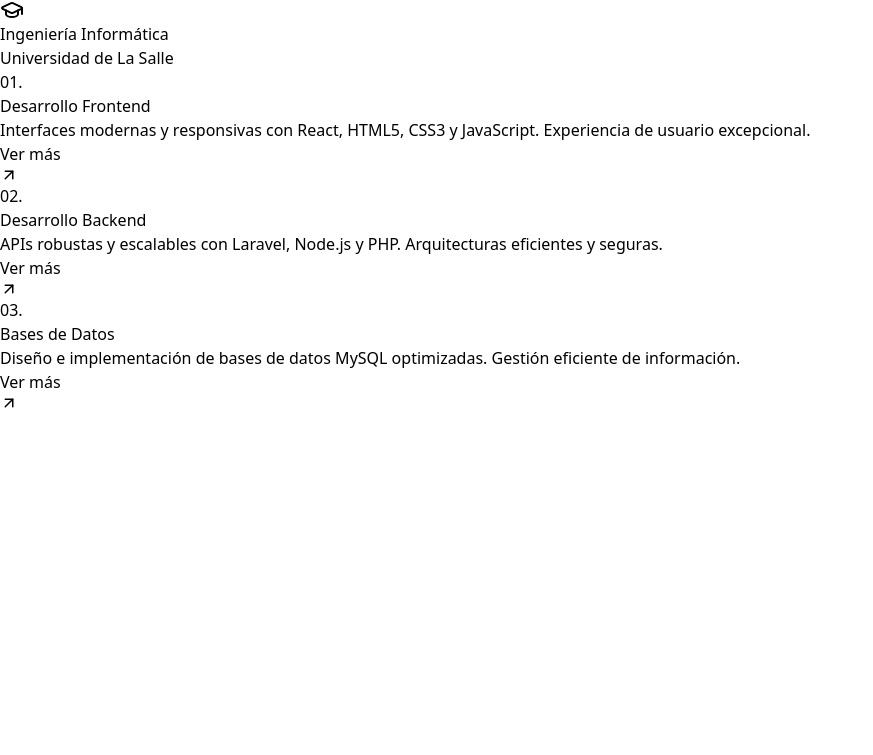
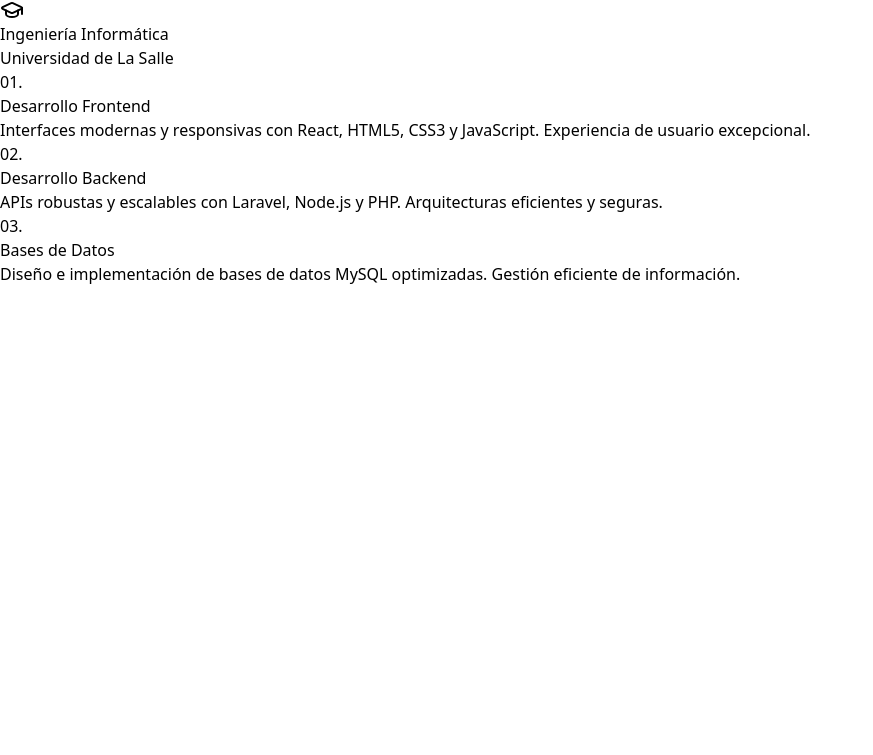
Before and after one commit to GarZa402/Portafolio, a React (Vite) app: page / in a window 1280 px wide. Shown: the part 2072-2827 px from the top of the page, without its empty margins (0-873 px from the left). Built offline with nearby package versions, Linux system fonts and the light colour scheme.

Commit message:
refactor(portfolio): remove redundant buttons and update location text
Remove "Ver más" buttons from portfolio cards as they were deemed unnecessary for the current design. Simplify location text in footer by removing "Basado en" prefix.

```diff
--- a/src/App.jsx
+++ b/src/App.jsx
@@ -417,9 +417,6 @@ const Portfolio = () => {
               <p className="text-gray-400 mb-6">
                 Interfaces modernas y responsivas con React, HTML5, CSS3 y JavaScript. Experiencia de usuario excepcional.
               </p>
-              <button className="text-blue-400 font-semibold flex items-center gap-2 group-hover:gap-4 transition-all">
-                Ver más <ArrowUpRight size={18} />
-              </button>
             </div>
 
             {/* Card 02 - Highlighted */}
@@ -435,9 +432,6 @@ const Portfolio = () => {
               <p className="text-blue-100 mb-6">
                 APIs robustas y escalables con Laravel, Node.js y PHP. Arquitecturas eficientes y seguras.
               </p>
-              <button className="text-white font-semibold flex items-center gap-2 hover:gap-4 transition-all">
-                Ver más <ArrowUpRight size={18} />
-              </button>
             </div>
 
             {/* Card 03 */}
@@ -453,9 +447,6 @@ const Portfolio = () => {
               <p className="text-gray-400 mb-6">
                 Diseño e implementación de bases de datos MySQL optimizadas. Gestión eficiente de información.
               </p>
-              <button className="text-blue-400 font-semibold flex items-center gap-2 group-hover:gap-4 transition-all">
-                Ver más <ArrowUpRight size={18} />
-              </button>
             </div>
           </div>
         </div>
@@ -761,7 +752,7 @@ const Portfolio = () => {
           </div>
 
           <p className="text-gray-500 text-sm mt-8">
-            💙 Respuesta en menos de 24 horas • Basado en Medellín, Colombia
+            💙 Respuesta en menos de 24 horas • Medellín, Colombia
           </p>
           </div>
         </div>
```
